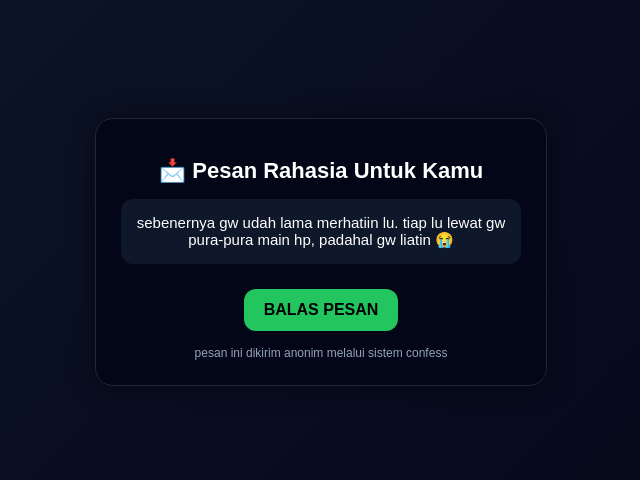
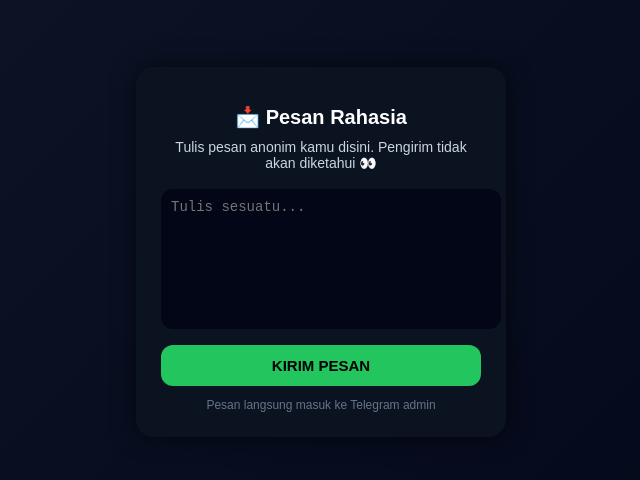
Before and after one commit to confessguys/Confess, a plain HTML site: page index.html in a window 1280 px wide. Shown: the part 148-628 px from the top of the page, without its empty margins (319-959 px from the left). Drawn offline with Linux system fonts and the light colour scheme.

Commit message:
Update index.html

```diff
--- a/index.html
+++ b/index.html
@@ -1,16 +1,12 @@
-
-<!DOCTYPE html>
-<html lang="id">
+<!DOCTYPE html><html lang="id">
 <head>
 <meta charset="UTF-8">
 <meta name="viewport" content="width=device-width, initial-scale=1.0">
-<title>Pesan Rahasia</title>
-
-<style>
+<title>Confess Anonim</title><style>
 body{
+font-family: Arial, sans-serif;
 background: linear-gradient(135deg,#0f172a,#020617);
 color:white;
-  font-family: Arial, Helvetica, sans-serif;
 display:flex;
 justify-content:center;
 align-items:center;
@@ -19,88 +15,103 @@ body{
 }
 
 .box{
-  background:#020617;
-  border:1px solid #1e293b;
+background:#0b1220;
 padding:25px;
 border-radius:18px;
-  width:90%;
-  max-width:400px;
+width:320px;
+box-shadow:0 0 25px rgba(0,0,0,.6);
 text-align:center;
-  box-shadow:0 0 25px rgba(0,0,0,0.5);
 }
 
 h1{
-  font-size:22px;
+font-size:20px;
 margin-bottom:10px;
 }
 
 .pesan{
-  background:#0f172a;
-  padding:15px;
-  border-radius:12px;
-  margin:15px 0;
-  font-size:15px;
+font-size:14px;
+color:#cbd5e1;
+margin-bottom:18px;
 }
 
-.btn{
-  display:inline-block;
+textarea{
+width:100%;
+height:120px;
+border-radius:12px;
+border:none;
+padding:10px;
+resize:none;
+outline:none;
+font-size:14px;
+background:#020617;
+color:white;
+}
+
+button{
+margin-top:12px;
+width:100%;
+padding:12px;
+border:none;
+border-radius:12px;
 background:#22c55e;
 color:black;
-  padding:12px 20px;
-  border-radius:12px;
-  text-decoration:none;
 font-weight:bold;
-  margin-top:10px;
+font-size:15px;
+cursor:pointer;
+}
+
+button:hover{
+background:#4ade80;
 }
 
 .note{
-  margin-top:15px;
+margin-top:12px;
 font-size:12px;
-  color:#94a3b8;
+color:#64748b;
 }
-</style>
-</head>
+</style></head><body><div class="box">
+<h1>📩 Pesan Rahasia</h1>
+<div class="pesan">
+Tulis pesan anonim kamu disini.
+Pengirim tidak akan diketahui 👀
+</div><form id="confessForm">
+<textarea placeholder="Tulis sesuatu..." required></textarea>
+<button type="submit">KIRIM PESAN</button>
+</form><div class="note">Pesan langsung masuk ke Telegram admin</div>
+</div><script>
 
-<body>
+/* ====== GANTI INI ====== */
 
-<div class="box">
-  <h1>📩 Pesan Rahasia Untuk Kamu</h1>
-
-  <div class="pesan">
-    sebenernya gw udah lama merhatiin lu.
-    tiap lu lewat gw pura-pura main hp,
-    padahal gw liatin 😭
-  </div>
-
-  <a class="btn" href="https://forms.gle/">BALAS PESAN</a>
-
-  <div class="note">
-  pesan ini dikirim anonim melalui sistem confess
-  </div>
-</div>
-<script>
-const token = "8491268364:AAHPPU-rUsHi1fPY-Wg7tF5Z6BL6PPNrfLQ";
+const token = "8491268364:AAENPvetZIwYJVWQf19O3INw5GHm4mj8DMk";
 const chat_id = "7509845641";
 
-document.querySelector("form").addEventListener("submit", function(e){
+/* ======================= */
+
+document.getElementById("confessForm").addEventListener("submit", function(e){
 e.preventDefault();
 
 let pesan = document.querySelector("textarea").value;
 
 fetch(`https://api.telegram.org/bot${token}/sendMessage`,{
 method:"POST",
-headers:{"Content-Type":"application/json"},
+headers:{
+"Content-Type":"application/json"
+},
 body:JSON.stringify({
 chat_id:chat_id,
 text:"📩 CONFESS MASUK:\n\n"+pesan
 })
-}).then(()=>{
-alert("Pesan berhasil dikirim 😳");
+})
+.then(res=>res.json())
+.then(data=>{
+alert("Pesan terkirim 🤫");
 document.querySelector("textarea").value="";
+})
+.catch(err=>{
+alert("Gagal kirim! cek token / chat id");
 });
+
 });
-</script>
-</body>
+
+</script></body>
 </html>
-</body>
-</html>
```
Lines whose indentation alone changed are shown as unchanged.
